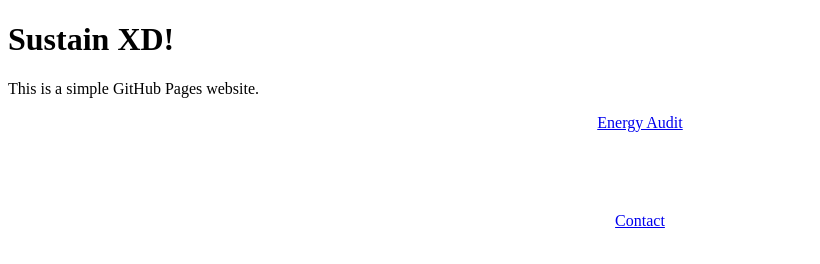
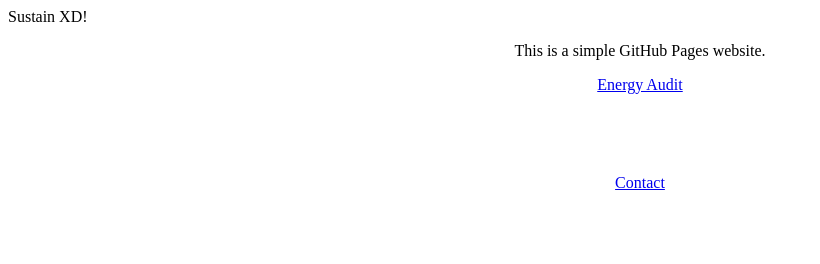
Before and after one commit to davidyoshinari/temporary-website, a plain HTML site: page index.html in a window 1280 px wide. Shown: the whole page, without its empty margins (0-820 px from the left). Drawn offline with Linux system fonts and the light colour scheme.

Commit message:
Update index.html

```diff
--- a/index.html
+++ b/index.html
@@ -11,11 +11,15 @@
         .space {
             height: 5em; /* Adjust the height as needed */
         }
+/* Centered paragraph */
+        .centered-paragraph {
+            text-align: center;
+        }
     </style>
 </head>
 <body>
-    <h1>Sustain XD!</h1>
-    <p>This is a simple GitHub Pages website.</p>
+    <h class="centered-paragraph"1>Sustain XD!</h1>
+    <p class="centered-paragraph">This is a simple GitHub Pages website.</p>
 
     <!-- Centered links -->
     <div class="center-links">
```
